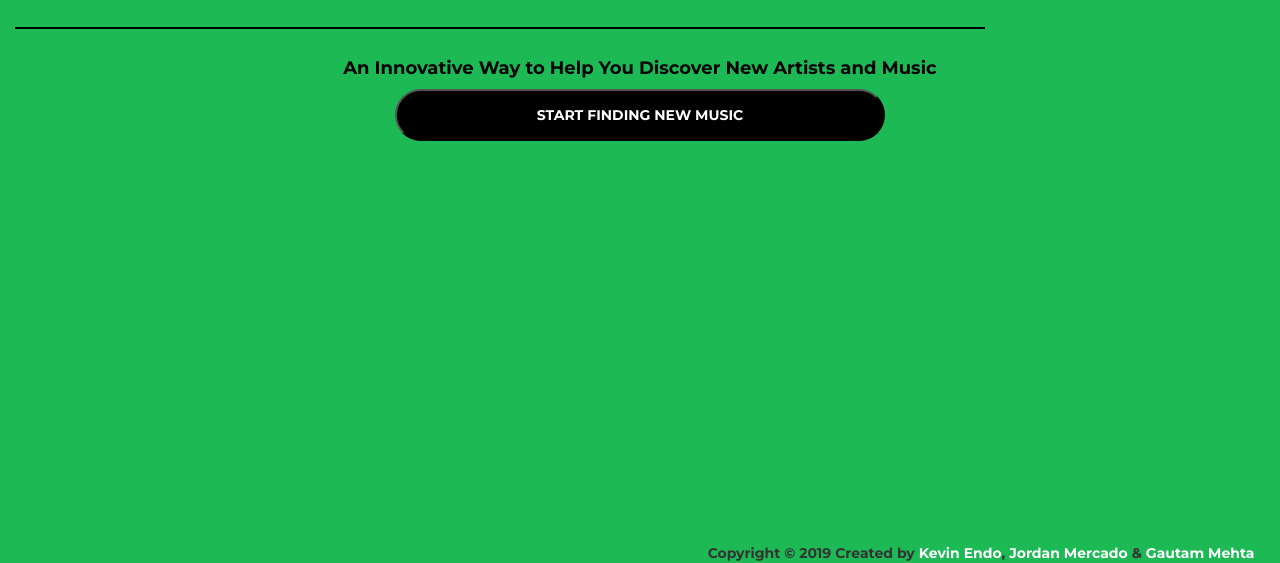
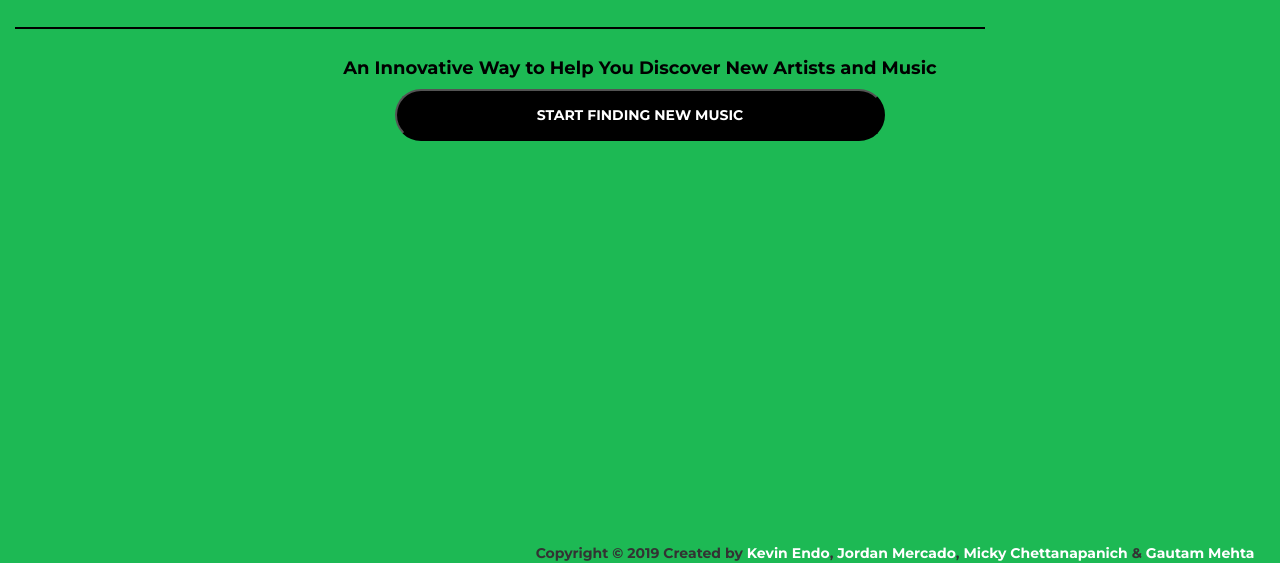
Before and after one commit to kevinaendo/SpotifySongCurator, a website: page authorization_code/public/index.html in a window 1280 px wide. Shown: the part 237-800 px from the top of the page. Drawn offline with nearby package versions, Linux system fonts and the light colour scheme.

Commit message:
Added Contributer in footer

```diff
--- a/authorization_code/public/index.html
+++ b/authorization_code/public/index.html
@@ -90,8 +90,8 @@
     <script src="//cdnjs.cloudflare.com/ajax/libs/handlebars.js/2.0.0-alpha.1/handlebars.min.js"></script>
     <script src="https://code.jquery.com/jquery-1.10.1.min.js"></script>
     <script src="js/song.js"></script>
-      <footer id="footer2">Copyright © 2019 Created by <a id = "profile" href="https://www.linkedin.com/in/kevin-endo-b22238155/" target="_blank">Kevin Endo</a>, <a id = "profile"
-              href="https://www.linkedin.com/in/jordan-mercado-5905a5136/" target="_blank">Jordan Mercado</a> & <a id = "profile" href="https://gautammehta.me" target="_blank">Gautam Mehta</a></footer>
+	  <footer id="footer">Copyright © 2019 Created by <a id = "profile" href="https://www.linkedin.com/in/kevin-endo-b22238155/" target="_blank">Kevin Endo</a>, <a id = "profile"
+	                href="https://www.linkedin.com/in/jordan-mercado-5905a5136/" target="_blank">Jordan Mercado</a>, <a id = "profile" href="https://www.linkedin.com/in/mickychetta/" target="_blank">Micky Chettanapanich</a> & <a id = "profile" href="https://gautammehta.me" target="_blank">Gautam Mehta</a></footer>
   </div>
   <div class="row-fluid-3" style="display: none"> <!-- style="display: none" -->
     <svg class="loader" xmlns="http://www.w3.org/2000/svg" viewBox="0 0 340 340">
@@ -119,7 +119,7 @@
 
 <script src = "js/redirect.js"></script>
 <footer id="footer">Copyright © 2019 Created by <a id = "profile" href="https://www.linkedin.com/in/kevin-endo-b22238155/" target="_blank">Kevin Endo</a>, <a id = "profile"
-              href="https://www.linkedin.com/in/jordan-mercado-5905a5136/" target="_blank">Jordan Mercado</a> & <a id = "profile" href="https://gautammehta.me" target="_blank">Gautam Mehta</a></footer>
+              href="https://www.linkedin.com/in/jordan-mercado-5905a5136/" target="_blank">Jordan Mercado</a>, <a id = "profile" href="https://www.linkedin.com/in/mickychetta/" target="_blank">Micky Chettanapanich</a> & <a id = "profile" href="https://gautammehta.me" target="_blank">Gautam Mehta</a></footer>
 </div>
 
   </body>
```
Also changed, not shown: authorization_code/public/about.html (+1 -1 lines), authorization_code/public/discover.html (+1 -1 lines).
